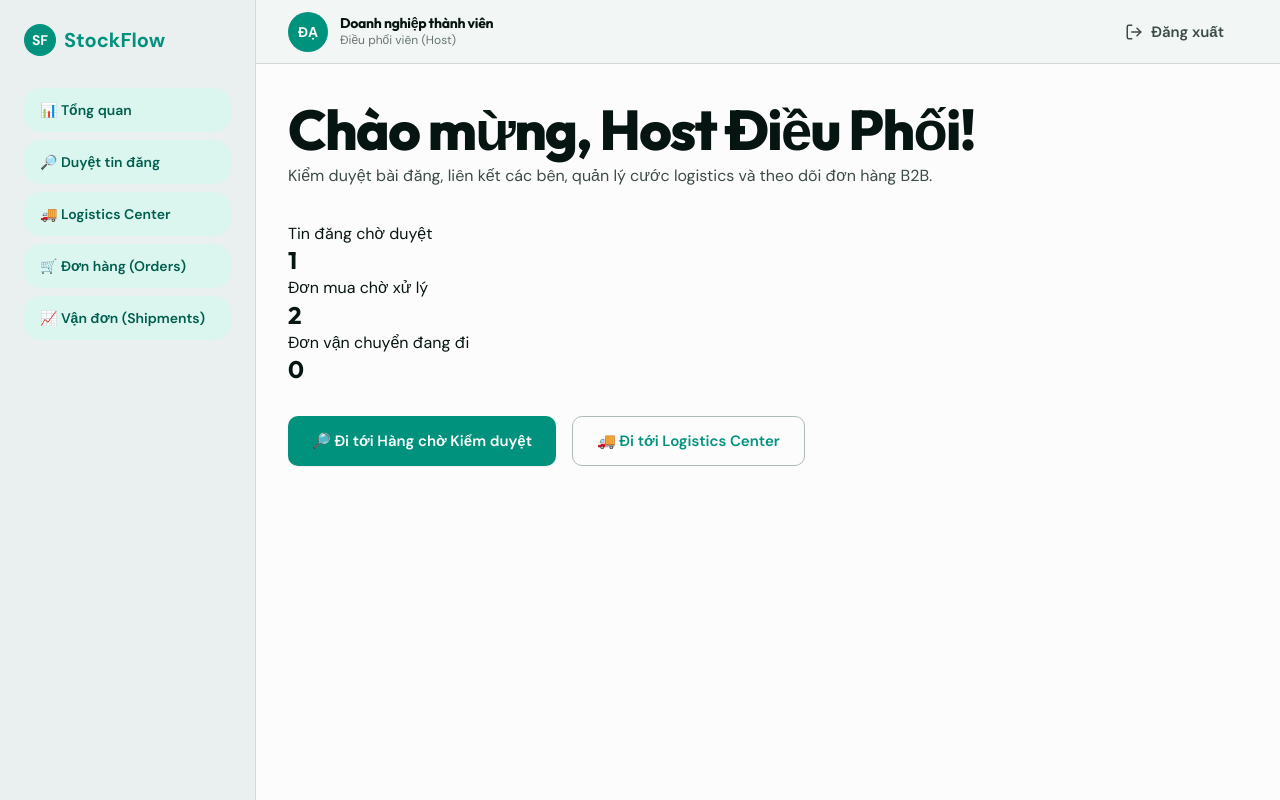
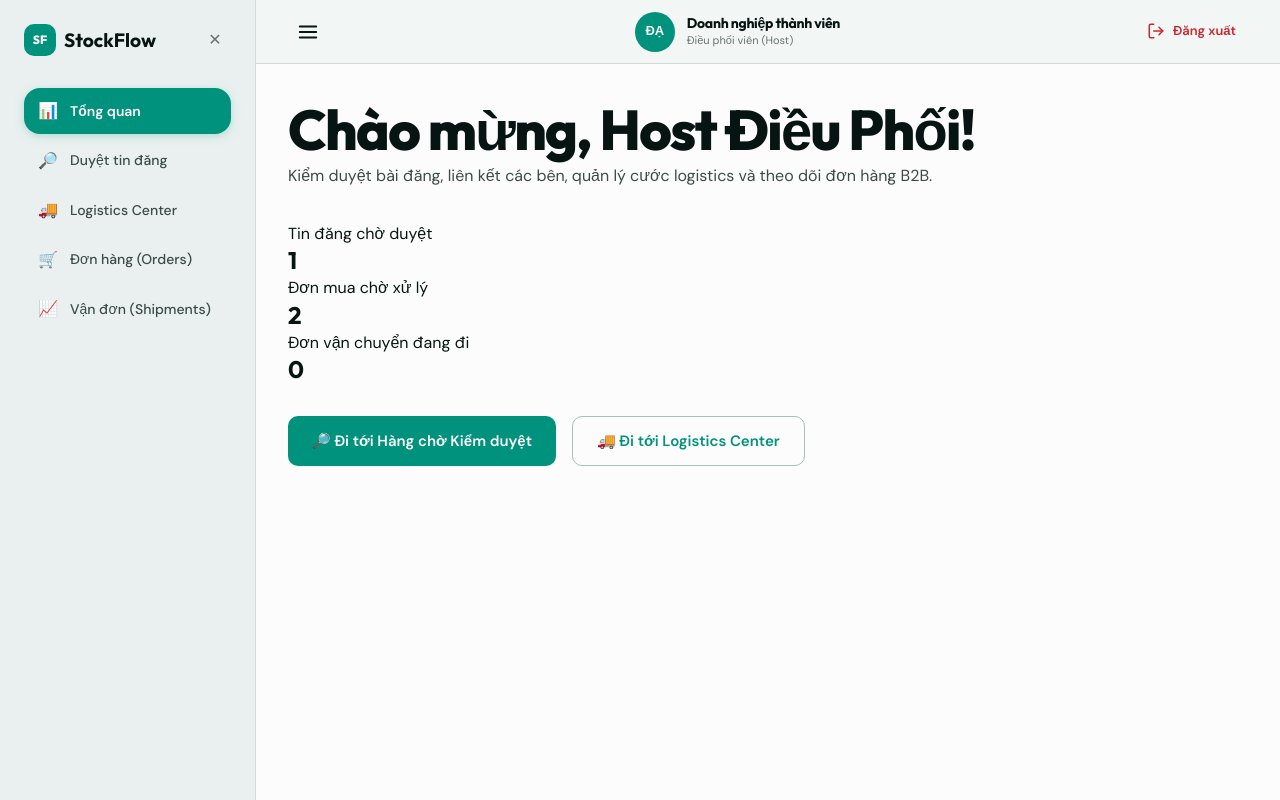
Before and after one commit to Quy1314/Stock_flowb2b, a Next.js app: page /dashboard/host in a window 1280 px wide. Built offline with nearby package versions, Linux system fonts and the light colour scheme.

Commit message:
fix: rewrite sidebar navigation to use onClick + dispatchEvent instead of broken Link hash, add smooth animations and mobile hamburger menu

```diff
--- a/src/app/dashboard/layout.tsx
+++ b/src/app/dashboard/layout.tsx
@@ -1,8 +1,43 @@
 'use client'
 
-import React, { useEffect, useState } from 'react'
+import React, { useEffect, useState, useCallback } from 'react'
 import { useRouter, usePathname } from 'next/navigation'
 import Link from 'next/link'
+
+/** Tab definitions per role */
+const ROLE_TABS: Record<string, { id: string; label: string; icon: string }[]> = {
+  seller: [
+    { id: 'overview', label: 'Tổng quan', icon: '📊' },
+    { id: 'listings', label: 'Sản phẩm của tôi', icon: '📦' },
+    { id: 'requests', label: 'Đơn mua từ khách', icon: '📥' },
+    { id: 'warehouses', label: 'Cài đặt Kho', icon: '⚙️' },
+  ],
+  customer: [
+    { id: 'overview', label: 'Tổng quan', icon: '📊' },
+    { id: 'marketplace', label: 'Chợ sỉ B2B', icon: '🛒' },
+    { id: 'requests', label: 'Yêu cầu & Đơn hàng', icon: '📦' },
+    { id: 'warehouses', label: 'Quản lý Kho nhận', icon: '⚙️' },
+  ],
+  host: [
+    { id: 'overview', label: 'Tổng quan', icon: '📊' },
+    { id: 'moderation', label: 'Duyệt tin đăng', icon: '🔎' },
+    { id: 'logistics', label: 'Logistics Center', icon: '🚚' },
+    { id: 'orders', label: 'Đơn hàng (Orders)', icon: '🛒' },
+    { id: 'shipments', label: 'Vận đơn (Shipments)', icon: '📈' },
+  ],
+  carrier: [
+    { id: 'overview', label: 'Tổng quan', icon: '📊' },
+    { id: 'trips', label: 'Yêu cầu Vận chuyển', icon: '🚚' },
+    { id: 'capacity', label: 'Cập nhật Năng lực', icon: '⚙️' },
+  ],
+}
+
+const ROLE_LABELS: Record<string, string> = {
+  seller: 'Người bán (Seller)',
+  customer: 'Người mua (Customer)',
+  host: 'Điều phối viên (Host)',
+  carrier: 'Đơn vị vận tải (Carrier)',
+}
 
 export default function DashboardLayout({
   children,
@@ -14,16 +49,15 @@ export default function DashboardLayout({
   const [role, setRole] = useState<'seller' | 'customer' | 'host' | 'carrier' | null>(null)
   const [companyName, setCompanyName] = useState('Đang tải...')
   const [userName, setUserName] = useState('Đang tải...')
+  const [sidebarOpen, setSidebarOpen] = useState(false)
 
   useEffect(() => {
-    // 1. Detect role from path
     const pathParts = pathname.split('/')
     const detectedRole = pathParts[2] as 'seller' | 'customer' | 'host' | 'carrier'
     if (['seller', 'customer', 'host', 'carrier'].includes(detectedRole)) {
       setRole(detectedRole)
     }
 
-    // 2. Mock profile values or read from local storage / cookie
     const isMock = document.cookie.includes('sb-mock-role')
     if (isMock) {
       if (detectedRole === 'seller') {
@@ -40,138 +74,99 @@ export default function DashboardLayout({
         setUserName('Nguyễn Vận Tải')
       }
     } else {
-      // In real mode, use default titles or fetch async
       setCompanyName('Doanh nghiệp thành viên')
       setUserName('Đại diện')
     }
   }, [pathname])
 
   const handleLogout = () => {
-    // Clear mock cookie
     document.cookie = 'sb-mock-role=; path=/; expires=Thu, 01 Jan 1970 00:00:01 GMT;'
-
-    // Clear Supabase session if any (would normally call action, here we can redirect to login)
     router.push('/login')
   }
 
-  // Sidebar Menu items by role
-  const getMenuItems = () => {
-    if (role === 'seller') {
-      return [
-        { label: '📊 Tổng quan', href: '/dashboard/seller#overview' },
-        { label: '📦 Sản phẩm của tôi', href: '/dashboard/seller#listings' },
-        { label: '📥 Đơn mua từ khách', href: '/dashboard/seller#requests' },
-        { label: '⚙️ Cài đặt Kho', href: '/dashboard/seller#warehouses' },
-      ]
-    }
-    if (role === 'customer') {
-      return [
-        { label: '📊 Tổng quan', href: '/dashboard/customer#overview' },
-        { label: '🛒 Chợ sỉ B2B', href: '/dashboard/customer#marketplace' },
-        { label: '📦 Yêu cầu & Đơn hàng', href: '/dashboard/customer#requests' },
-        { label: '⚙️ Quản lý Kho nhận', href: '/dashboard/customer#warehouses' },
-      ]
-    }
-    if (role === 'host') {
-      return [
-        { label: '📊 Tổng quan', href: '/dashboard/host#overview' },
-        { label: '🔎 Duyệt tin đăng', href: '/dashboard/host#moderation' },
-        { label: '🚚 Logistics Center', href: '/dashboard/host#logistics' },
-        { label: '🛒 Đơn hàng (Orders)', href: '/dashboard/host#orders' },
-        { label: '📈 Vận đơn (Shipments)', href: '/dashboard/host#shipments' },
-      ]
-    }
-    if (role === 'carrier') {
-      return [
-        { label: '📊 Tổng quan', href: '/dashboard/carrier#overview' },
-        { label: '🚚 Yêu cầu Vận chuyển', href: '/dashboard/carrier#trips' },
-        { label: '⚙️ Cập nhật Năng lực', href: '/dashboard/carrier#capacity' },
-      ]
-    }
-    return []
-  }
+  /** Navigate sidebar: update hash + dispatch hashchange so child pages pick it up */
+  const handleTabClick = useCallback((tabId: string) => {
+    // Update the URL hash
+    window.location.hash = tabId
+    // Manually dispatch hashchange so child pages (seller, customer, etc.) can react
+    window.dispatchEvent(new HashChangeEvent('hashchange'))
+    // Close mobile sidebar
+    setSidebarOpen(false)
+  }, [])
 
-  const roleLabels = {
-    seller: 'Người bán (Seller)',
-    customer: 'Người mua (Customer)',
-    host: 'Điều phối viên (Host)',
-    carrier: 'Đơn vị vận tải (Carrier)',
-  }
+  const tabs = role ? (ROLE_TABS[role] || []) : []
+  const currentHash = typeof window !== 'undefined' ? window.location.hash.replace('#', '') : 'overview'
 
   return (
-    <div className="min-h-screen flex flex-col md:flex-row bg-[var(--bg)] text-[var(--ink)]">
+    <div className="sf-dashboard-shell">
+      {/* ── Mobile hamburger overlay ── */}
+      {sidebarOpen && (
+        <div
+          className="sf-sidebar-overlay"
+          onClick={() => setSidebarOpen(false)}
+          aria-hidden="true"
+        />
+      )}
+
       {/* ── Sidebar ── */}
-      <aside
-        className="w-full md:w-64 flex-shrink-0 flex flex-col p-6 border-b md:border-b-0 md:border-r border-[var(--border)] animate-fade-in"
-        style={{ background: 'var(--surface-sunken)' }}
-      >
-        <div className="mb-8 flex items-center justify-between">
-          <Link href="/" className="flex items-center gap-2 text-xl font-bold no-underline text-[var(--ink)]">
-            <span
-              className="flex h-8 w-8 items-center justify-center rounded-lg text-sm font-extrabold"
-              style={{
-                background: 'var(--primary)',
-                color: 'var(--ink-on-primary)',
-              }}
-            >
-              SF
-            </span>
+      <aside className={`sf-sidebar ${sidebarOpen ? 'sf-sidebar--open' : ''}`}>
+        <div className="sf-sidebar__header">
+          <Link href="/" className="sf-sidebar__brand">
+            <span className="sf-sidebar__logo">SF</span>
             StockFlow
           </Link>
-          <span className="md:hidden text-xs px-2.5 py-1 rounded bg-[var(--primary-subtle)] text-[var(--primary-dark)] font-semibold">
-            {role ? role.toUpperCase() : ''}
-          </span>
+          {/* Mobile close */}
+          <button
+            className="sf-sidebar__close md:hidden"
+            onClick={() => setSidebarOpen(false)}
+            aria-label="Đóng menu"
+          >
+            ✕
+          </button>
         </div>
 
-        <nav className="flex flex-col gap-2 flex-grow">
-          {getMenuItems().map((item, idx) => {
-            const isActive = pathname === item.href.split('#')[0]
+        <nav className="sf-sidebar__nav">
+          {tabs.map((tab) => {
+            const isActive = currentHash === tab.id || (!currentHash && tab.id === 'overview')
             return (
-              <Link
-                key={idx}
-                href={item.href}
-                className="flex items-center px-4 py-3 rounded-lg text-sm font-medium transition-all hover:bg-[var(--primary-subtle)] hover:text-[var(--primary-dark)] text-[var(--ink-secondary)]"
-                style={{
-                  background: isActive ? 'var(--primary-subtle)' : 'transparent',
-                  color: isActive ? 'var(--primary-dark)' : undefined,
-                  fontWeight: isActive ? '600' : undefined,
-                }}
+              <button
+                key={tab.id}
+                type="button"
+                onClick={() => handleTabClick(tab.id)}
+                className={`sf-sidebar__item ${isActive ? 'sf-sidebar__item--active' : ''}`}
               >
-                {item.label}
-              </Link>
+                <span className="sf-sidebar__item-icon">{tab.icon}</span>
+                {tab.label}
+              </button>
             )
           })}
         </nav>
       </aside>
 
       {/* ── Main Content Area ── */}
-      <div className="flex-1 flex flex-col min-w-0">
+      <div className="sf-main-area">
         {/* Top Header */}
-        <header
-          className="h-16 border-b border-[var(--border)] px-6 md:px-8 flex items-center justify-between"
-          style={{ background: 'var(--surface)' }}
-        >
-          <div className="flex items-center gap-3">
-            <div
-              className="h-10 w-10 rounded-full flex items-center justify-center font-bold text-sm"
-              style={{
-                background: 'var(--primary)',
-                color: 'var(--ink-on-primary)',
-              }}
-            >
+        <header className="sf-topbar">
+          {/* Mobile hamburger */}
+          <button
+            className="sf-topbar__hamburger md:hidden"
+            onClick={() => setSidebarOpen(true)}
+            aria-label="Mở menu"
+          >
+            <svg xmlns="http://www.w3.org/2000/svg" width="22" height="22" viewBox="0 0 24 24" fill="none" stroke="currentColor" strokeWidth="2" strokeLinecap="round" strokeLinejoin="round"><line x1="3" y1="12" x2="21" y2="12"/><line x1="3" y1="6" x2="21" y2="6"/><line x1="3" y1="18" x2="21" y2="18"/></svg>
+          </button>
+
+          <div className="sf-topbar__profile">
+            <div className="sf-topbar__avatar">
               {userName.substring(0, 2).toUpperCase()}
             </div>
             <div>
-              <h4 className="text-sm font-bold m-0" style={{ color: 'var(--ink)' }}>
-                {companyName}
-              </h4>
-              <span className="text-xs text-[var(--ink-muted)] block">
-                {role ? roleLabels[role] : ''}
-              </span>
+              <h4 className="sf-topbar__company">{companyName}</h4>
+              <span className="sf-topbar__role">{role ? ROLE_LABELS[role] : ''}</span>
             </div>
           </div>
 
-          <button onClick={handleLogout} className="sf-btn sf-btn-ghost text-rose-500 hover:bg-rose-50 dark:hover:bg-rose-950/20">
+          <button onClick={handleLogout} className="sf-topbar__logout">
             <svg
               xmlns="http://www.w3.org/2000/svg"
               width="18"
@@ -193,7 +188,7 @@ export default function DashboardLayout({
         </header>
 
         {/* Dynamic Page Container */}
-        <main className="flex-1 p-6 md:p-8 overflow-y-auto animate-fade-in">
+        <main className="sf-page-content">
           {children}
         </main>
       </div>
--- a/src/app/globals.css
+++ b/src/app/globals.css
@@ -499,3 +499,296 @@ a:hover {
   color: var(--ink-muted);
   margin-bottom: var(--space-2);
 }
+
+/* ── Dashboard Shell ─────────────────────────────────────── */
+.sf-dashboard-shell {
+  display: flex;
+  min-height: 100vh;
+  background: var(--bg);
+  color: var(--ink);
+}
+
+/* ── Sidebar ─────────────────────────────────────────────── */
+.sf-sidebar {
+  position: fixed;
+  top: 0;
+  left: 0;
+  z-index: 50;
+  display: flex;
+  flex-direction: column;
+  width: 16rem;
+  height: 100vh;
+  padding: var(--space-6);
+  background: var(--surface-sunken);
+  border-right: 1px solid var(--border);
+  transform: translateX(-100%);
+  transition: transform 0.3s cubic-bezier(0.4, 0, 0.2, 1),
+              box-shadow 0.3s ease;
+  will-change: transform;
+}
+
+.sf-sidebar--open {
+  transform: translateX(0);
+  box-shadow: 4px 0 24px oklch(0 0 0 / 0.12);
+}
+
+@media (min-width: 768px) {
+  .sf-sidebar {
+    position: sticky;
+    transform: translateX(0);
+    flex-shrink: 0;
+  }
+}
+
+.sf-sidebar-overlay {
+  position: fixed;
+  inset: 0;
+  z-index: 40;
+  background: oklch(0 0 0 / 0.35);
+  backdrop-filter: blur(4px);
+  animation: fadeIn 0.2s ease;
+}
+
+@keyframes fadeIn {
+  from { opacity: 0; }
+  to { opacity: 1; }
+}
+
+.sf-sidebar__header {
+  display: flex;
+  align-items: center;
+  justify-content: space-between;
+  margin-bottom: var(--space-8);
+}
+
+.sf-sidebar__brand {
+  display: flex;
+  align-items: center;
+  gap: var(--space-2);
+  font-family: var(--font-heading);
+  font-size: 1.2rem;
+  font-weight: 700;
+  color: var(--ink);
+  text-decoration: none;
+  transition: opacity 0.2s ease;
+}
+
+.sf-sidebar__brand:hover {
+  opacity: 0.8;
+}
+
+.sf-sidebar__logo {
+  display: flex;
+  align-items: center;
+  justify-content: center;
+  width: 2rem;
+  height: 2rem;
+  border-radius: var(--radius-md);
+  background: var(--primary);
+  color: var(--ink-on-primary);
+  font-size: 0.75rem;
+  font-weight: 800;
+}
+
+.sf-sidebar__close {
+  display: flex;
+  align-items: center;
+  justify-content: center;
+  width: 2rem;
+  height: 2rem;
+  border: none;
+  background: transparent;
+  color: var(--ink-muted);
+  font-size: 1rem;
+  cursor: pointer;
+  border-radius: var(--radius-md);
+  transition: background 0.15s ease, color 0.15s ease;
+}
+
+.sf-sidebar__close:hover {
+  background: var(--primary-subtle);
+  color: var(--ink);
+}
+
+.sf-sidebar__nav {
+  display: flex;
+  flex-direction: column;
+  gap: 0.25rem;
+  flex-grow: 1;
+}
+
+.sf-sidebar__item {
+  display: flex;
+  align-items: center;
+  gap: var(--space-3);
+  width: 100%;
+  padding: 0.625rem 0.875rem;
+  border: none;
+  border-radius: var(--radius-lg);
+  background: transparent;
+  color: var(--ink-secondary);
+  font-family: var(--font-body);
+  font-size: 0.875rem;
+  font-weight: 500;
+  text-align: left;
+  cursor: pointer;
+  position: relative;
+  overflow: hidden;
+  transition: background 0.2s cubic-bezier(0.4, 0, 0.2, 1),
+              color 0.2s ease,
+              transform 0.15s ease,
+              box-shadow 0.2s ease;
+}
+
+.sf-sidebar__item:hover {
+  background: var(--primary-subtle);
+  color: var(--primary-dark);
+  transform: translateX(2px);
+}
+
+.sf-sidebar__item:active {
+  transform: translateX(2px) scale(0.98);
+}
+
+.sf-sidebar__item--active {
+  background: var(--primary);
+  color: var(--ink-on-primary);
+  font-weight: 600;
+  box-shadow: 0 2px 8px oklch(0.58 0.13 180 / 0.25);
+}
+
+.sf-sidebar__item--active:hover {
+  background: var(--primary-dark);
+  color: var(--ink-on-primary);
+  transform: translateX(0);
+}
+
+.sf-sidebar__item-icon {
+  font-size: 1rem;
+  width: 1.25rem;
+  text-align: center;
+  flex-shrink: 0;
+}
+
+/* ── Main Area ───────────────────────────────────────────── */
+.sf-main-area {
+  flex: 1;
+  display: flex;
+  flex-direction: column;
+  min-width: 0;
+}
+
+/* ── Top Bar ─────────────────────────────────────────────── */
+.sf-topbar {
+  display: flex;
+  align-items: center;
+  justify-content: space-between;
+  height: 4rem;
+  padding-inline: var(--space-6);
+  background: var(--surface);
+  border-bottom: 1px solid var(--border);
+}
+
+@media (min-width: 768px) {
+  .sf-topbar {
+    padding-inline: var(--space-8);
+  }
+}
+
+.sf-topbar__hamburger {
+  display: flex;
+  align-items: center;
+  justify-content: center;
+  width: 2.5rem;
+  height: 2.5rem;
+  border: none;
+  background: transparent;
+  color: var(--ink);
+  cursor: pointer;
+  border-radius: var(--radius-md);
+  margin-right: var(--space-3);
+  transition: background 0.15s ease;
+}
+
+.sf-topbar__hamburger:hover {
+  background: var(--primary-subtle);
+}
+
+.sf-topbar__profile {
+  display: flex;
+  align-items: center;
+  gap: var(--space-3);
+}
+
+.sf-topbar__avatar {
+  display: flex;
+  align-items: center;
+  justify-content: center;
+  width: 2.5rem;
+  height: 2.5rem;
+  border-radius: 9999px;
+  background: var(--primary);
+  color: var(--ink-on-primary);
+  font-size: 0.8125rem;
+  font-weight: 700;
+}
+
+.sf-topbar__company {
+  font-size: 0.875rem;
+  font-weight: 700;
+  color: var(--ink);
+  margin: 0;
+  line-height: 1.3;
+}
+
+.sf-topbar__role {
+  font-size: 0.6875rem;
+  color: var(--ink-muted);
+  display: block;
+}
+
+.sf-topbar__logout {
+  display: flex;
+  align-items: center;
+  gap: var(--space-2);
+  border: none;
+  background: transparent;
+  color: oklch(0.55 0.2 25);
+  font-family: var(--font-body);
+  font-size: 0.8125rem;
+  font-weight: 600;
+  padding: 0.5rem 0.75rem;
+  border-radius: var(--radius-md);
+  cursor: pointer;
+  transition: background 0.15s ease, color 0.15s ease;
+}
+
+.sf-topbar__logout:hover {
+  background: oklch(0.95 0.05 25);
+  color: oklch(0.45 0.2 25);
+}
+
+/* ── Page Content ────────────────────────────────────────── */
+.sf-page-content {
+  flex: 1;
+  padding: var(--space-6);
+  overflow-y: auto;
+  animation: pageSlideIn 0.35s cubic-bezier(0.25, 0.46, 0.45, 0.94);
+}
+
+@media (min-width: 768px) {
+  .sf-page-content {
+    padding: var(--space-8);
+  }
+}
+
+@keyframes pageSlideIn {
+  from {
+    opacity: 0;
+    transform: translateY(8px);
+  }
+  to {
+    opacity: 1;
+    transform: translateY(0);
+  }
+}
```
